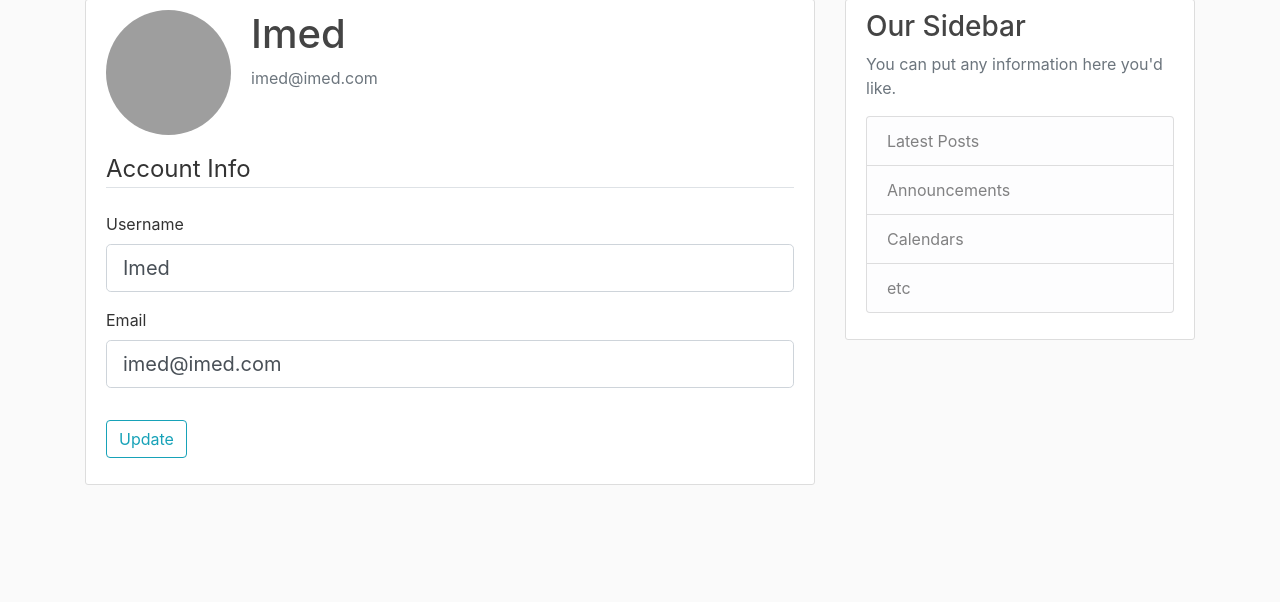
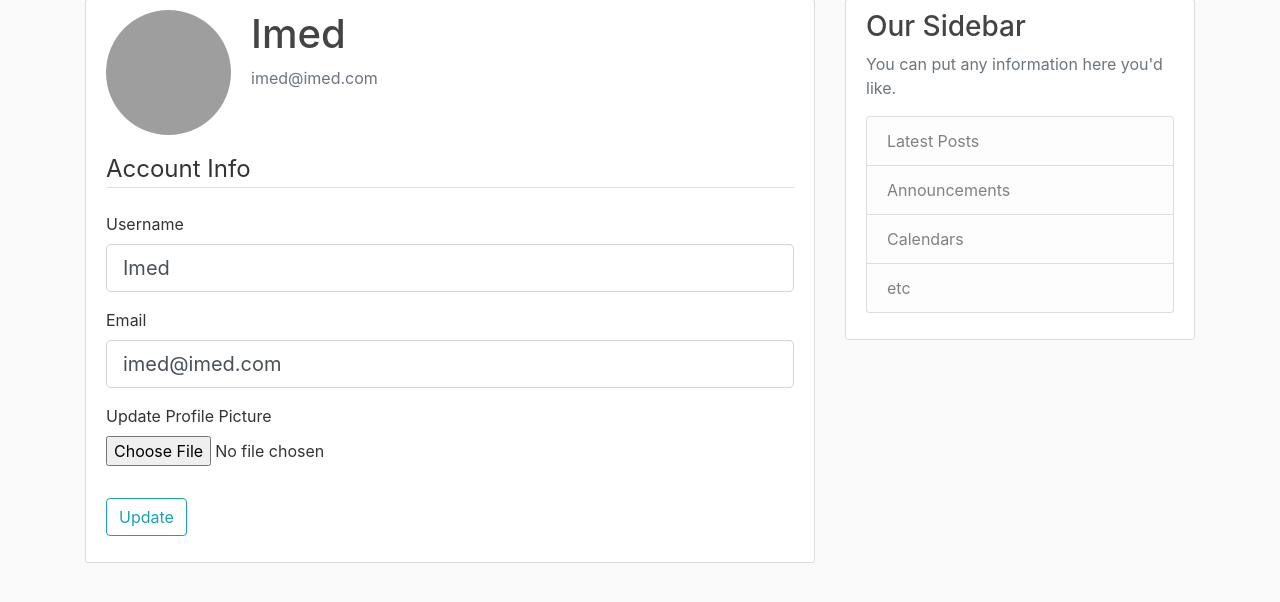
Before and after one commit to ameidatou/flask-blog, a Flask app: page /account in a window 1280 px wide. Shown: the part 81-683 px from the top of the page. Run offline with Flask 2, Linux system fonts and the light colour scheme; a user stored in the database is signed in; some libraries are stand-ins or nearby versions; grey boxes are pictures that could not be loaded.

Commit message:
Add profile picture update and upload

```diff
--- a/flaskblog/forms.py
+++ b/flaskblog/forms.py
@@ -1,4 +1,5 @@
 from flask_wtf import FlaskForm
+from flask_wtf.file import FileField, FileAllowed
 from flask_login import current_user
 from wtforms import StringField, PasswordField, SubmitField, BooleanField
 from wtforms.validators import DataRequired, Length, Email, EqualTo, ValidationError
@@ -26,7 +27,6 @@ class RegistrationForm(FlaskForm):
             raise ValidationError('That email is taken. Please choose a different one.')
 
 
-
 class LoginForm(FlaskForm):
     email = StringField('Email',
                         validators=[DataRequired(), Email()])
@@ -35,12 +35,12 @@ class LoginForm(FlaskForm):
     submit = SubmitField('Login')
 
 
-
 class UpdateAccountForm(FlaskForm):
     username = StringField('Username',
                            validators=[DataRequired(), Length(min=2, max=20)])
     email = StringField('Email',
                         validators=[DataRequired(), Email()])
+    picture = FileField('Update Profile Picture', validators=[FileAllowed(['jpg', 'png'])])
     submit = SubmitField('Update')
 
     def validate_username(self, username):
--- a/flaskblog/routes.py
+++ b/flaskblog/routes.py
@@ -1,3 +1,6 @@
+import os
+import secrets
+from PIL import Image
 from flask import render_template, url_for, flash, redirect, request
 from flaskblog import app, db, bcrypt
 from flaskblog.forms import RegistrationForm, LoginForm, UpdateAccountForm
@@ -69,11 +72,28 @@ def logout():
     return redirect(url_for('login'))
 
 
+def save_picture(form_picture):
+    random_hex = secrets.token_hex(8)
+    _, f_ext = os.path.splitext(form_picture.filename)
+    picture_fn = random_hex + f_ext
+    picture_path = os.path.join(app.root_path, 'static/profile_pics', picture_fn)
+
+    output_size = (125, 125)
+    i = Image.open(form_picture)
+    i.thumbnail(output_size)
+    i.save(picture_path)
+
+    return picture_fn
+
+
 @app.route("/account", methods=['GET', 'POST'])
 @login_required
 def account():
     form = UpdateAccountForm()
     if form.validate_on_submit():
+        if form.picture.data:
+            picture_file = save_picture(form.picture.data)
+            current_user.image_file = picture_file
         current_user.username = form.username.data
         current_user.email = form.email.data
         db.session.commit()
--- a/flaskblog/templates/account.html
+++ b/flaskblog/templates/account.html
@@ -9,7 +9,7 @@
       </div>
     </div>
     <!-- FORM HERE -->
-    <form method="POST" action="">
+    <form method="POST" action="" enctype="multipart/form-data">
         {{ form.hidden_tag() }}
         <fieldset class="form-group">
             <legend class="border-bottom mb-4">Account Info</legend>
@@ -39,6 +39,15 @@
                     {{ form.email(class="form-control form-control-lg") }}
                 {% endif %}
             </div>
+            <div class="form-group">
+                {{ form.picture.label() }}
+                {{ form.picture(class="form-control-file") }}
+                {% if form.picture.errors %}
+                    {% for error in form.picture.errors %}
+                        <span class="text-danger">{{ error }}</span></br>
+                    {% endfor %}
+                {% endif %}
+            </div>
         </fieldset>
         <div class="form-group">
             {{ form.submit(class="btn btn-outline-info") }}
```
Also changed, not shown: flaskblog/site.db.
